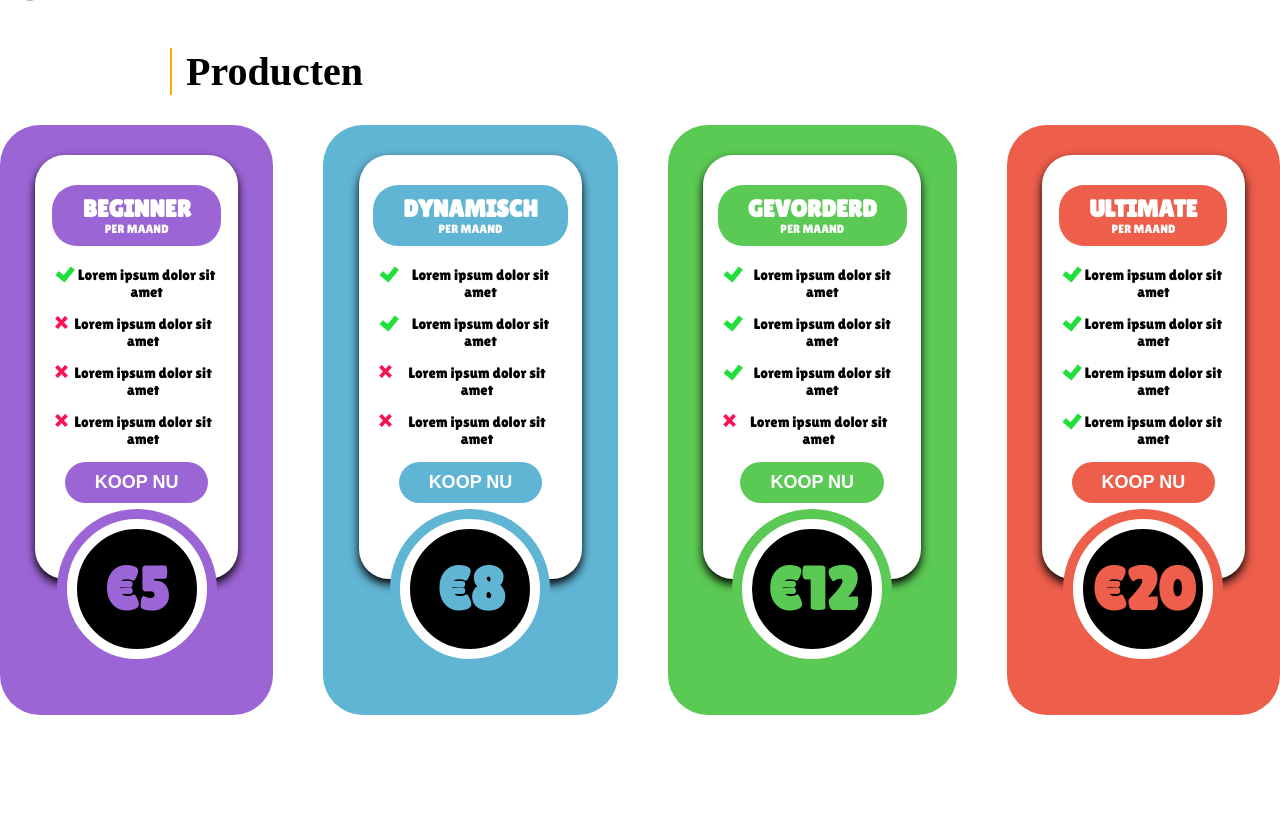
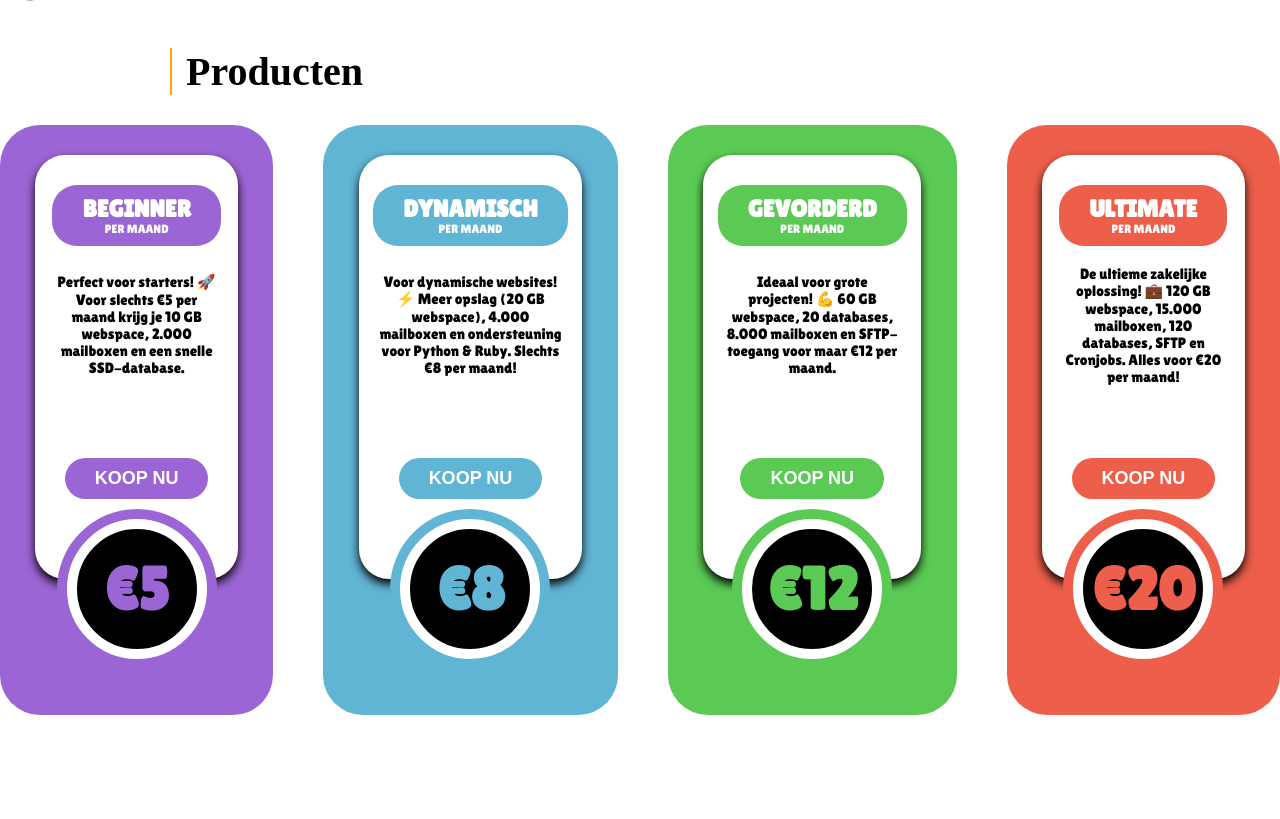
Before and after one commit to TiesOnKip/krashosting, a PHP site: page /producten.php in a window 1280 px wide. Shown: the part 62-881 px from the top of the page. Run offline with PHP 8.4, Linux system fonts and the light colour scheme; some web fonts are replaced.

Commit message:
teksten aangepast, inloggen gaat naar dashboard.php en niet naar home.php

```diff
--- a/src/css/producten.css
+++ b/src/css/producten.css
@@ -42,6 +42,7 @@ h1 {
   height: 80%;
   display: flex;
   flex-direction: column;
+  justify-content: space-between;
   align-items: center;
   padding: 20px;
   position: relative;
@@ -109,6 +110,12 @@ h1 {
   text-align: center;
   flex-grow: 1;
   font-size: 15px;
+  display: flex;
+  justify-content: center;
+  align-items: center;
+  flex-direction: column;
+  position: relative;
+  bottom: 60px;
 }
 
 .buy-button {
@@ -120,6 +127,25 @@ h1 {
   font-weight: bold;
   font-size: 18px;
   cursor: pointer;
+  position: relative;
+  bottom: 60px;
+  transition: all 0.3s ease-in-out;
+}
+.buy-button:hover {
+  background-color: #b38be0;
+  transform: scale(1.1);
+  box-shadow: 0px 8px 15px rgba(0, 0, 0, 0.2);
+}
+.buy-button.dynamisch:hover {
+  background-color: #76c7e3;
+}
+
+.buy-button.gevorderd:hover {
+  background-color: #72e36a;
+}
+
+.buy-button.ultimate:hover {
+  background-color: #f37665;
 }
 
 .price-circle {
--- a/src/login.php
+++ b/src/login.php
@@ -88,7 +88,7 @@
             const errorMessage = document.getElementById('errorMessage');
 
             if (localStorage.getItem('loggedIn') === 'true') {
-                window.location.href = 'home.php';
+                window.location.href = 'dashboard.php';
             }
 
             if (window.location.pathname.endsWith('dashboard.php') && localStorage.getItem('loggedIn') !== 'true') {
@@ -105,7 +105,7 @@
                     localStorage.setItem('loggedIn', 'true');
                     localStorage.setItem('username', username);
 
-                    window.location.href = 'home.php';
+                    window.location.href = 'dashboard.php';
                 } else {
                     errorMessage.classList.remove('hidden');
                     document.getElementById('password').value = '';
--- a/src/producten.php
+++ b/src/producten.php
@@ -45,31 +45,8 @@
 
           <div class="features">
             <div class="feature">
-              <img src="./img/vinkje.png" alt="">
               <div class="feature-text">
-                Lorem ipsum dolor sit<br>amet
-              </div>
-            </div>
-
-            <div class="feature">
-              <img src="./img/kruisje.png" alt="">
-              <div class="feature-text">
-                Lorem ipsum dolor sit<br>amet
-              </div>
-            </div>
-
-            <div class="feature">
-              <img src="./img/kruisje.png" alt="">
-              <div class="feature-text">
-                Lorem ipsum dolor sit<br>amet
-              </div>
-            </div>
-
-            <div class="feature">
-              <img src="./img/kruisje.png" alt="">
-              <div class="feature-text">
-                Lorem ipsum dolor sit<br>amet
-              </div>
+              Perfect voor starters! 🚀 Voor slechts €5 per maand krijg je 10 GB webspace, 2.000 mailboxen en een snelle SSD-database.              </div>
             </div>
           </div>
           <a href="details.php">
@@ -89,31 +66,8 @@
 
           <div class="features">
             <div class="feature">
-              <img src="./img/vinkje.png" alt="">
               <div class="feature-text">
-                Lorem ipsum dolor sit<br>amet
-              </div>
-            </div>
-
-            <div class="feature">
-              <img src="./img/vinkje.png" alt="">
-              <div class="feature-text">
-                Lorem ipsum dolor sit<br>amet
-              </div>
-            </div>
-
-            <div class="feature">
-              <img src="./img/kruisje.png" alt="">
-              <div class="feature-text">
-                Lorem ipsum dolor sit<br>amet
-              </div>
-            </div>
-
-            <div class="feature">
-              <img src="./img/kruisje.png" alt="">
-              <div class="feature-text">
-                Lorem ipsum dolor sit<br>amet
-              </div>
+              Voor dynamische websites! ⚡ Meer opslag (20 GB webspace), 4.000 mailboxen en ondersteuning voor Python & Ruby. Slechts €8 per maand!              </div>
             </div>
           </div>
           <a href="details.php">
@@ -132,31 +86,8 @@
 
           <div class="features">
             <div class="feature">
-              <img src="./img/vinkje.png" alt="">
               <div class="feature-text">
-                Lorem ipsum dolor sit<br>amet
-              </div>
-            </div>
-
-            <div class="feature">
-              <img src="./img/vinkje.png" alt="">
-              <div class="feature-text">
-                Lorem ipsum dolor sit<br>amet
-              </div>
-            </div>
-
-            <div class="feature">
-              <img src="./img/vinkje.png" alt="">
-              <div class="feature-text">
-                Lorem ipsum dolor sit<br>amet
-              </div>
-            </div>
-
-            <div class="feature">
-              <img src="./img/kruisje.png" alt="">
-              <div class="feature-text">
-                Lorem ipsum dolor sit<br>amet
-              </div>
+              Ideaal voor grote projecten! 💪 60 GB webspace, 20 databases, 8.000 mailboxen en SFTP-toegang voor maar €12 per maand.              </div>
             </div>
           </div>
           <a href="details.php">
@@ -175,31 +106,8 @@
 
           <div class="features">
             <div class="feature">
-              <img src="./img/vinkje.png" alt="">
               <div class="feature-text">
-                Lorem ipsum dolor sit<br>amet
-              </div>
-            </div>
-
-            <div class="feature">
-              <img src="./img/vinkje.png" alt="">
-              <div class="feature-text">
-                Lorem ipsum dolor sit<br>amet
-              </div>
-            </div>
-
-            <div class="feature">
-              <img src="./img/vinkje.png" alt="">
-              <div class="feature-text">
-                Lorem ipsum dolor sit<br>amet
-              </div>
-            </div>
-
-            <div class="feature">
-              <img src="./img/vinkje.png" alt="">
-              <div class="feature-text">
-                Lorem ipsum dolor sit<br>amet
-              </div>
+              De ultieme zakelijke oplossing! 💼 120 GB webspace, 15.000 mailboxen, 120 databases, SFTP en Cronjobs. Alles voor €20 per maand!              </div>
             </div>
           </div>
           <a href="details.php">
```
